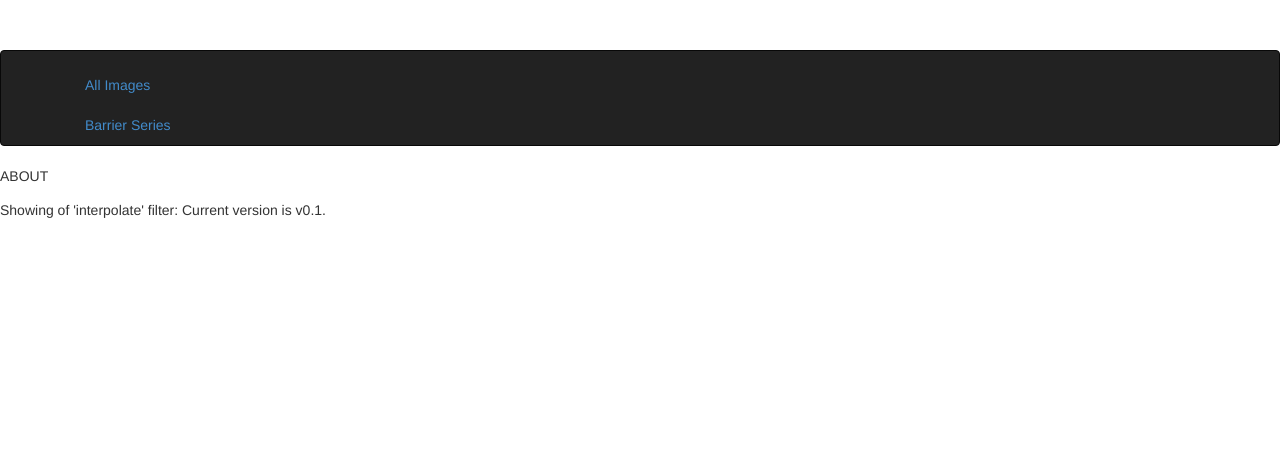
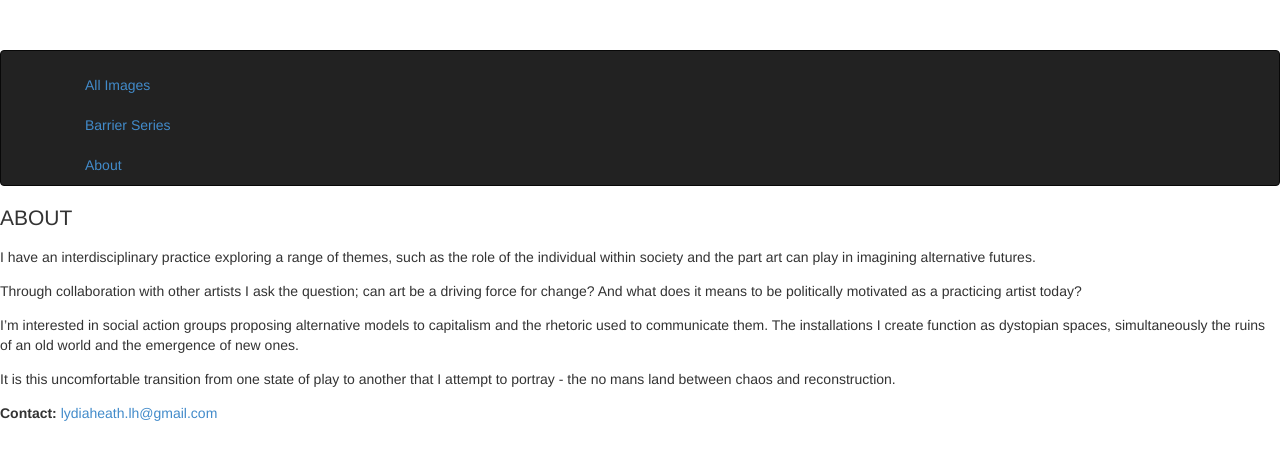
Before and after one commit to lydiaheath/lydiaheath.github.io, a plain HTML site: page index.html at #/About in a window 1280 px wide. Drawn offline with Linux system fonts and the light colour scheme.

Commit message:
About page.

```diff
--- a/index.html
+++ b/index.html
@@ -30,6 +30,7 @@
                 <div class="nav-collapse">
                     <ul class="nav">
                         <li ng-repeat="project in projects"><a href="#/Project/{{project.ProjectTitle}}">{{project.ProjectTitle}}</a></li>
+                        <li ><a href="#/About/">About</a></li>
                     </ul>
                 </div>
             </div>
--- a/partials/about.html
+++ b/partials/about.html
@@ -1,5 +1,17 @@
-<p>ABOUT</p>
+<h2>ABOUT</h2>
 <p>
-  Showing of 'interpolate' filter:
-  {{ 'Current version is v%VERSION%.' | interpolate }}
+    I have an interdisciplinary practice exploring a range of themes, such as the role of the individual within society and the part art can play in imagining alternative futures.
 </p>
+<p>
+    Through collaboration with other artists I ask the question; can art be a driving force for change? And what does it means to be politically motivated as a practicing artist today?
+</p>
+<p>
+    I’m interested in social action groups proposing alternative models to capitalism and the rhetoric used to communicate them. The installations I create function as dystopian spaces, simultaneously the ruins of an old world and the emergence of new ones.
+</p>
+<p>
+    It is this uncomfortable transition from one state of play to another that I attempt to portray - the no mans land between chaos and reconstruction.
+</p>
+
+<address>
+    <strong>Contact:</strong>   <a href="mailto:lydiaheath.lh@gmail.com">lydiaheath.lh@gmail.com</a><br />
+</address>
```
